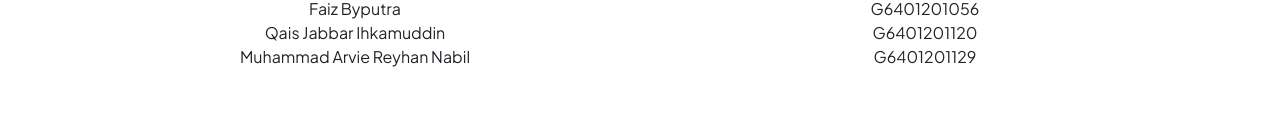
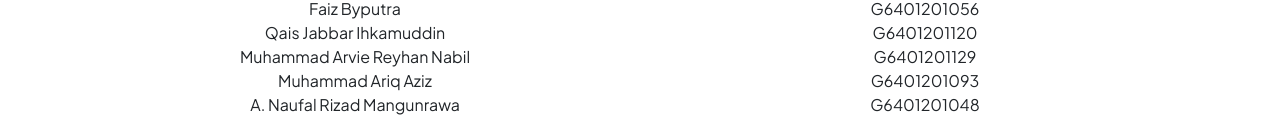
Before and after one commit to faizbyp/gkv-population, a plain HTML site: page index.html in a window 1280 px wide. Shown: the part 1616-1754 px from the top of the page. Before the commit the page ends 1709 px from the top, so only its background shows below. Drawn offline with nearby package versions, Linux system fonts and the light colour scheme.

Commit message:
menambahkan nama

```diff
--- a/index.html
+++ b/index.html
@@ -75,6 +75,14 @@
                     <td>Muhammad Arvie Reyhan Nabil</td>
                     <td>G6401201129</td>
                 </tr>
+                <tr>
+                    <td>Muhammad Ariq Aziz</td>
+                    <td>G6401201093</td>
+                </tr>
+                <tr>
+                    <td>A. Naufal Rizad Mangunrawa</td>
+                    <td>G6401201048</td>
+                </tr>
             </table>
         </div>
     </div>
```
